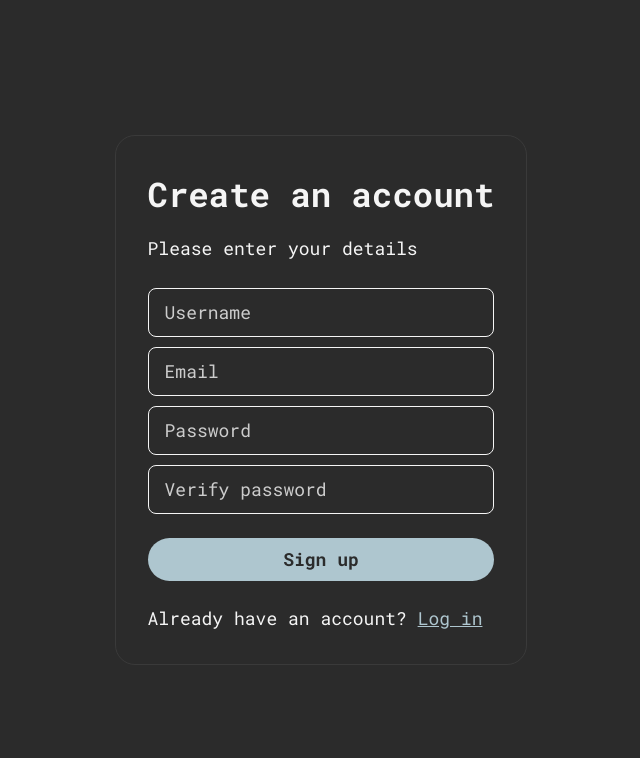
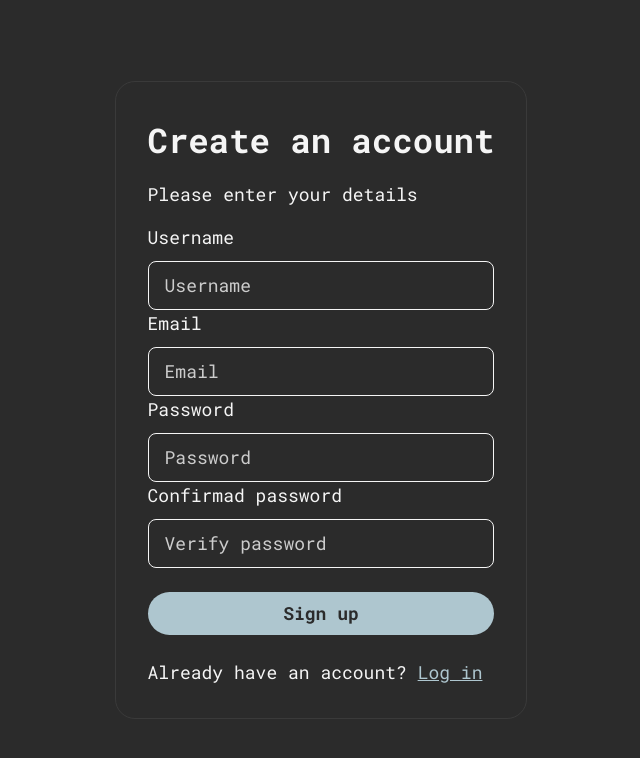
Before and after one commit to robertliptak/CodeType, a React (Vite) app in the folder client/: page /registration in a window 1280 px wide. Shown: the top 758 px of the page, without its empty margins (319-959 px from the left). Built offline with nearby package versions, Linux system fonts and the light colour scheme; the HTML template or start-up script is replaced by a standard one.

Commit message:
Work on registration form on the frontend started

```diff
--- a/client/package.json
+++ b/client/package.json
@@ -11,12 +11,14 @@
   "dependencies": {
     "@vitejs/plugin-react": "^3.1.0",
     "axios": "^1.3.5",
+    "formik": "^2.2.9",
     "react": "^18.2.0",
     "react-dom": "^18.2.0",
     "react-icons": "^4.8.0",
     "react-router-dom": "^6.10.0",
     "vite": "^4.2.1",
-    "vite-plugin-sass": "^0.1.0"
+    "vite-plugin-sass": "^0.1.0",
+    "yup": "^1.1.1"
   },
   "devDependencies": {
     "@types/react": "^18.0.28",
--- a/client/src/components/registrationForm.tsx
+++ b/client/src/components/registrationForm.tsx
@@ -1,85 +1,124 @@
 import React, { useState } from "react";
+import { useFormik } from "formik";
 import { Link } from "react-router-dom";
 import { createUser } from "../api/auth";
+import registrationValidationSchema from "../validation/registrationValidation";
 
 const RegistrationForm: React.FC = () => {
-  const [registrationData, setRegistrationData] = useState({
-    username: "",
-    email: "",
-    password: "",
-    confirmedPassword: "",
-  });
-  const [errorMessage, setErrorMessage] = useState({
-    showError: false,
-    errorContent: null,
+  const formik = useFormik({
+    initialValues: {
+      username: "",
+      email: "",
+      password: "",
+      confirmedPassword: "",
+    },
+    validationSchema: registrationValidationSchema,
+    onSubmit: (values) => {
+      console.log(values);
+    },
   });
 
-  const changeHandler = (e: React.ChangeEvent<HTMLInputElement>) => {
-    setRegistrationData({
-      ...registrationData,
-      [e.target.name]: e.target.value,
-    });
-  };
+  // const [registrationData, setRegistrationData] = useState({
+  //   username: "",
+  //   email: "",
+  //   password: "",
+  //   confirmedPassword: "",
+  // });
+  // const [errorMessage, setErrorMessage] = useState({
+  //   showError: false,
+  //   errorContent: null,
+  // });
 
-  const submitHandler = async (e: React.FormEvent<HTMLFormElement>) => {
-    e.preventDefault();
+  // const formik.handleChange = (e: React.ChangeEvent<HTMLInputElement>) => {
+  //   setRegistrationData({
+  //     ...registrationData,
+  //     [e.target.name]: e.target.value,
+  //   });
+  // };
 
-    setErrorMessage(() => ({
-      showError: false,
-      errorContent: null,
-    }));
+  // const submitHandler = async (e: React.FormEvent<HTMLFormElement>) => {
+  //   e.preventDefault();
 
-    try {
-      const user = await createUser(registrationData);
-      console.log("User created:", user);
-    } catch (err: any) {
-      const error = err.response.data.message || "Unknown error occurred";
-      console.log(error);
-      setErrorMessage(() => ({
-        showError: true,
-        errorContent: error,
-      }));
-    }
-  };
+  //   setErrorMessage(() => ({
+  //     showError: false,
+  //     errorContent: null,
+  //   }));
+
+  //   try {
+  //     const user = await createUser(registrationData);
+  //     console.log("User created:", user);
+  //   } catch (err: any) {
+  //     const error = err.response.data.message || "Unknown error occurred";
+  //     console.log(error);
+  //     setErrorMessage(() => ({
+  //       showError: true,
+  //       errorContent: error,
+  //     }));
+  //   }
+  // };
 
   return (
     <div className="auth_container">
       <h1>Create an account</h1>
       <p className="my-4">Please enter your details</p>
-      <form onSubmit={submitHandler}>
+      <form onSubmit={formik.handleSubmit}>
+        <p>
+          {formik.errors.username && formik.touched.username
+            ? formik.errors.username
+            : "Username"}
+        </p>
         <input
           type="text"
           placeholder="Username"
           name="username"
           className="hovno"
-          value={registrationData.username}
-          onChange={changeHandler}
+          value={formik.values.username}
+          onChange={formik.handleChange}
+          onBlur={formik.handleBlur}
         />
+        <p>
+          {formik.errors.email && formik.touched.email
+            ? formik.errors.email
+            : "Email"}
+        </p>
         <input
           type="email"
           placeholder="Email"
           name="email"
-          value={registrationData.email}
-          onChange={changeHandler}
+          value={formik.values.email}
+          onChange={formik.handleChange}
+          onBlur={formik.handleBlur}
         />
+        <p>
+          {formik.errors.password && formik.touched.password
+            ? formik.errors.password
+            : "Password"}
+        </p>
         <input
           type="password"
           placeholder="Password"
           name="password"
-          value={registrationData.password}
-          onChange={changeHandler}
+          value={formik.values.password}
+          onChange={formik.handleChange}
+          onBlur={formik.handleBlur}
         />
+        <p>
+          {formik.errors.confirmedPassword && formik.touched.confirmedPassword
+            ? formik.errors.confirmedPassword
+            : "Confirmad password"}
+        </p>
         <input
           type="password"
           placeholder="Verify password"
           name="confirmedPassword"
-          value={registrationData.confirmedPassword}
-          onChange={changeHandler}
+          value={formik.values.confirmedPassword}
+          onChange={formik.handleChange}
+          onBlur={formik.handleBlur}
         />
         <button type="submit" className="filled_button my-6">
           Sign up
         </button>
-        {errorMessage.showError && <p>{errorMessage.errorContent}</p>}
+        {/* {errorMessage.showError && <p>{errorMessage.errorContent}</p>} */}
         <p>
           Already have an account?{" "}
           <Link className="auth_link" to="/login">
--- /dev/null
+++ b/client/src/validation/registrationValidation.ts
@@ -0,0 +1,33 @@
+import * as Yup from "yup";
+
+const registrationValidationSchema = Yup.object({
+  username: Yup.string()
+    .required("Username is required")
+    .min(1, "Username should have a minimum length of 1")
+    .max(20, "Username should have a maximum length of 20")
+    .matches(
+      /^[a-zA-Z0-9]+$/,
+      "Username should only contain alphanumeric characters",
+    ),
+  email: Yup.string()
+    .email("Email should be a valid email address")
+    .required("Email is required"),
+  password: Yup.string()
+    .required("Password is required")
+    .min(8, "Password must be at least 8 characters long")
+    .max(64, "Password cannot be longer than 64 characters")
+    .matches(
+      /^(?=.*\d)(?=.*[A-Z])[A-Za-z\d@$!%*?&]*$/,
+      "Password must contain at least 1 capital letter and 1 number",
+    ),
+  confirmedPassword: Yup.string()
+    .required("Password is required")
+    .min(8, "Password must be at least 8 characters long")
+    .max(64, "Password cannot be longer than 64 characters")
+    .matches(
+      /^(?=.*\d)(?=.*[A-Z])[A-Za-z\d@$!%*?&]*$/,
+      "Password must contain at least 1 capital letter and 1 number",
+    ),
+});
+
+export default registrationValidationSchema;
```
Also changed, not shown: 2 other files (tests, documents, lock files or other folders).
